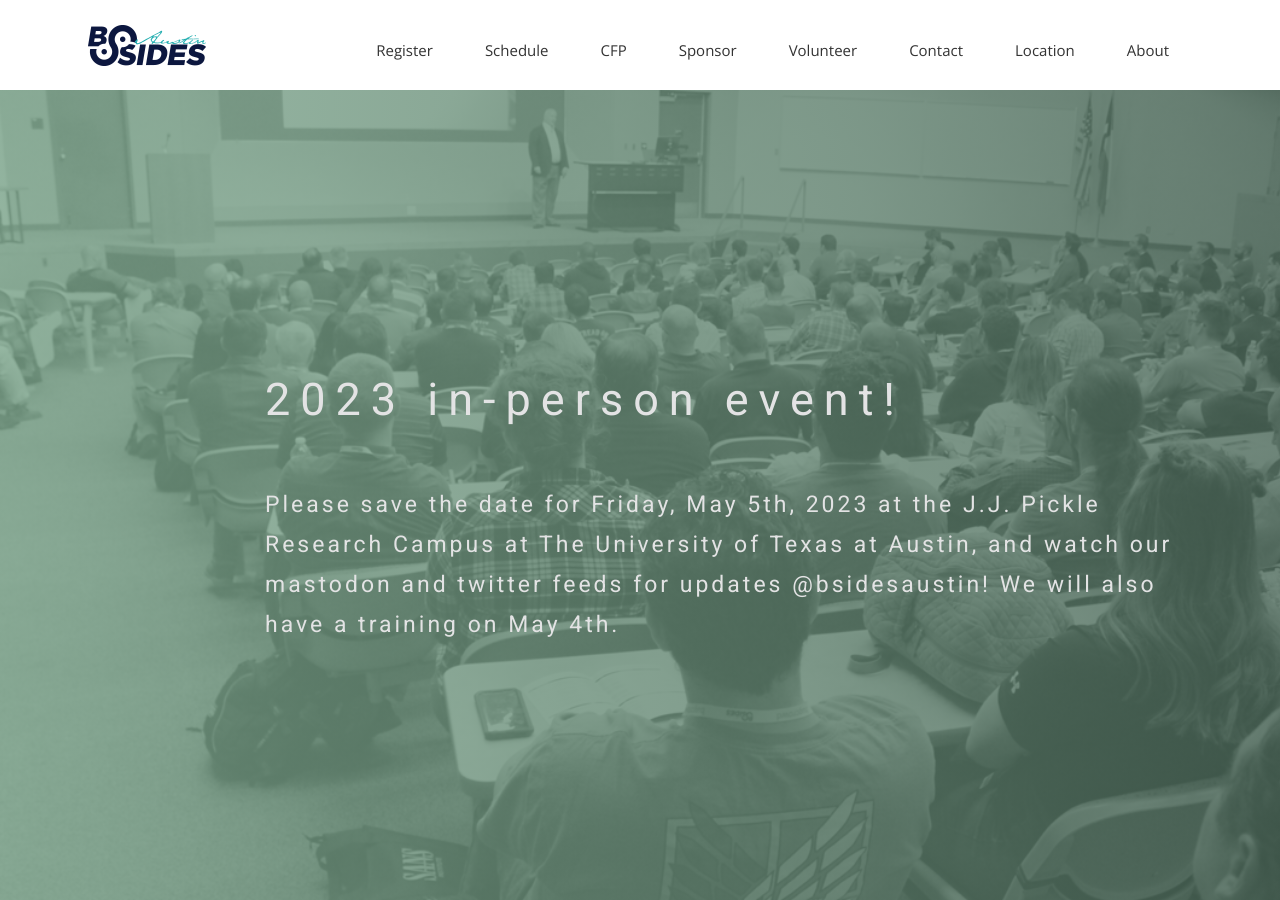
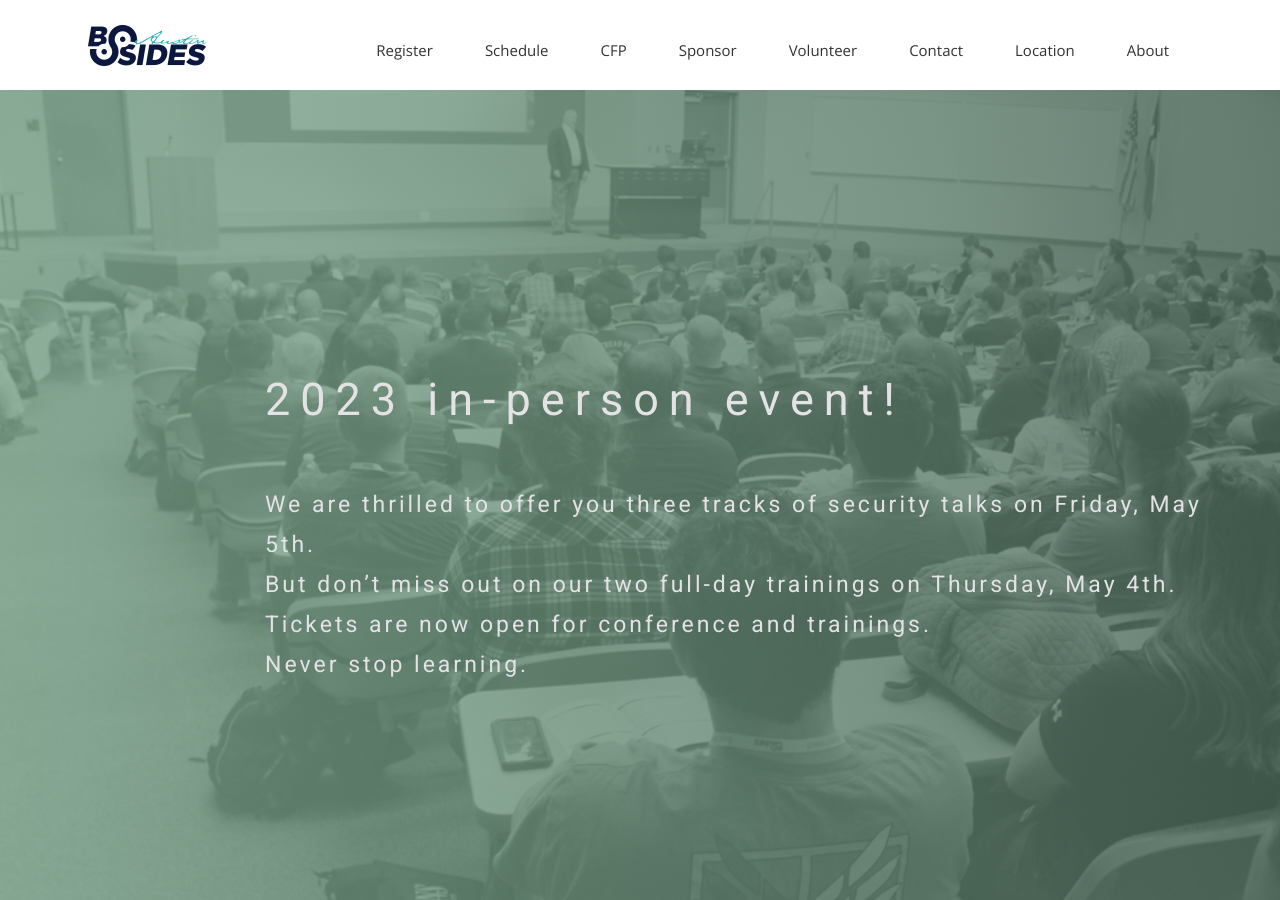
Before and after one commit to bsidesaustin/test, a Jekyll site: the page built from index.html, in a window 1280 px wide and 900 px high. Built offline with Jekyll 4.4.1, drawn with Linux system fonts in a browser that asks for light colours; nearby versions of some CDN libraries; some web fonts are replaced.

Commit message:
Update index.html
Change front page message

```diff
--- a/index.html
+++ b/index.html
@@ -11,7 +11,7 @@
       <div class="col-md-10 col-md-offset-2">
         <div class="block">
           <h1 class="animated fadeInUp"><br>2023 in-person event!</h1>
-          <p> Please save the date for Friday, May 5th, 2023 at the  J.J. Pickle Research Campus at The University of Texas at Austin, and watch our mastodon and twitter feeds for updates @bsidesaustin! We will also have a training on May 4th.</p>
+          <p>We are thrilled to offer you three tracks of security talks on Friday, May 5th.<br>But don’t miss out on our two full-day trainings on Thursday, May 4th.<br>Tickets are now open for conference and trainings.<br>Never stop learning.</p>
 
         </div>
       </div>
```
